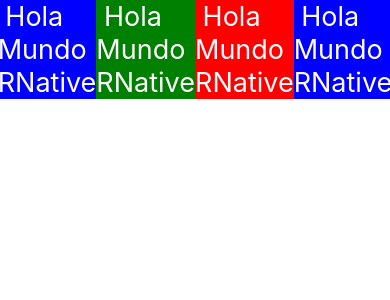
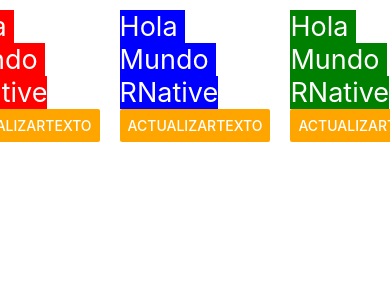
Before and after one commit to Pay-de-limon/PM194, a React Native app in the folder my-blank/: screen / in a window 390 px wide. Shown: the top 300 px of the page. Built offline with nearby package versions, Linux system fonts and the light colour scheme.

Commit message:
button_terminado

```diff
--- a/my-blank/App.js
+++ b/my-blank/App.js
@@ -5,11 +5,15 @@ import React, { useState } from 'react';
 
 const Texto = ({style}) => {
   const [ contenido, setContenido] = useState('Hola Mundo RNative');
-  const actualizarTexto = () => {setContenido('Estado actualizado del Text')};
+  const actualizarTexto = () => {setContenido('Hola mundo como estas?')};
   return (
-    <Text  style={[styles.text, style]} onPress={actualizarTexto}> {contenido}</Text>
+    <view style={{margin: 10}}>
+    <Text style={[styles.text, style]}>{contenido}</Text>
+    <Button title ='actualizartexto' on onPress={actualizarTexto} color = "orange"/>
+    </view>
   )
 };
+
 
 
 // Zona 2: Main - Ejecucion
@@ -20,21 +24,7 @@ export default function App() {
       <Texto style={styles.red}></Texto>
       <Texto style={styles.blue}></Texto>
       <Texto style={styles.green}></Texto>
-      <Texto style={styles.red}></Texto>
-      <Texto style={styles.blue}></Texto>
-      <Texto style={styles.green}></Texto>
-      <Texto style={styles.red}></Texto>
-      <Texto style={styles.blue}></Texto>
-      <Texto style={styles.green}></Texto>
-      <Texto style={styles.red}></Texto>
-      <Texto style={styles.blue}></Texto>
-      <Texto style={styles.green}></Texto>
-      <Texto style={styles.red}></Texto>
-      <Texto style={styles.blue}></Texto>
-      <Texto style={styles.green}></Texto>
-      <Texto style={styles.red}></Texto>
-      <Texto style={styles.blue}></Texto>
-      <Texto style={styles.green}></Texto>
+
       <StatusBar style="auto" />
     </ScrollView>
   );
```
